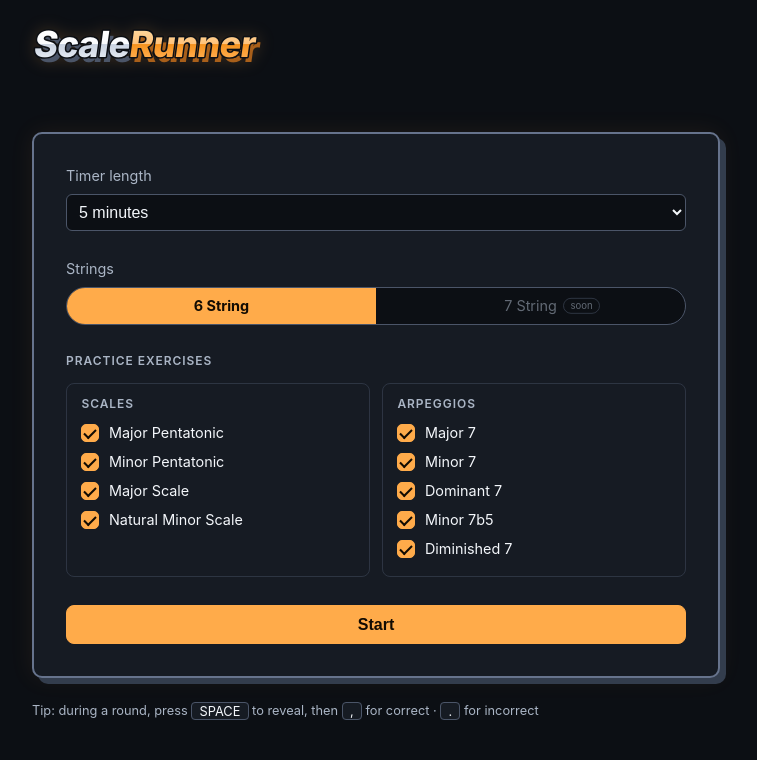
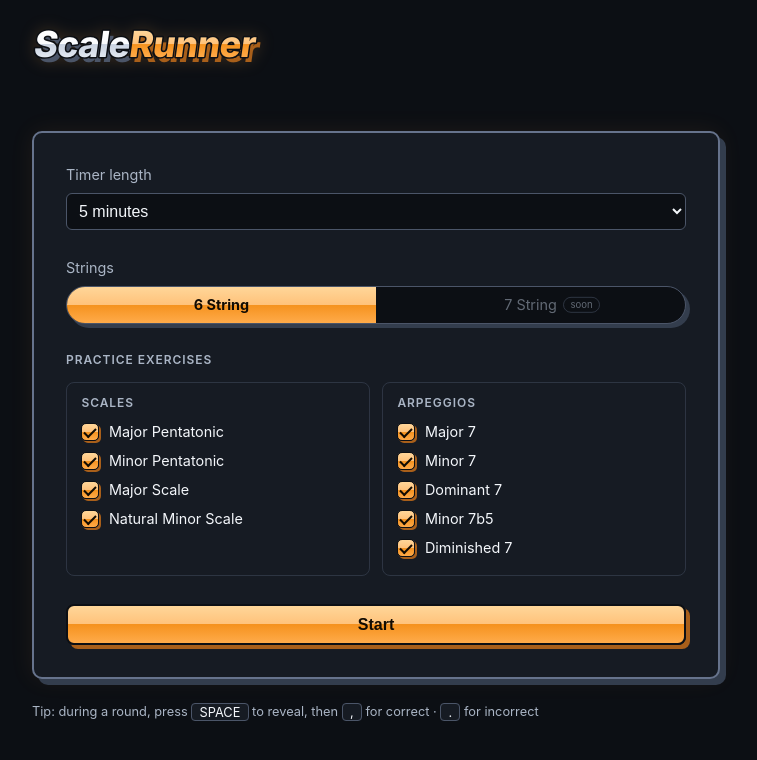
Before and after one commit to fraserwat/guitar-scale-generator, a Django app: page / in a window 1280 px wide, after a click on "6 String". Shown: the top 760 px of the page, without its empty margins (264-1021 px from the left). Run offline with Django 5.2, Linux system fonts and the light colour scheme.

Commit message:
GBA treatment for buttons, segmented control, and checkboxes
Controls join the wordmark's visual language (user-designed via Q&A):

- Start and Correct/Incorrect buttons: glossy shine-line gradient
  faces, 2px dark outline, 4px hard extrude in a darker shade of each
  button's own colour (orange/green/red). :active presses the button
  down into its extrude. Disabled buttons flatten (no extrude).
- Strings segmented control: the surfaces' extrude on the pill, glossy
  face on the selected segment.
- Checked exercise boxes: mini GBA — glossy orange face, dark outline,
  2px extrude.
- Start button (only) gets a JRPG shine sweep on hover, 900ms,
  reduced-motion guarded.

Cache-bust style.css v22. Tests 169 green.

Co-Authored-By: Claude Fable 5 <noreply@anthropic.com>

```diff
--- a/practice/static/practice/style.css
+++ b/practice/static/practice/style.css
@@ -130,6 +130,7 @@ body {
   border-radius: 999px;
   background: var(--bg);
   overflow: hidden;
+  box-shadow: 4px 4px 0 #333d4d; /* the surfaces' extrude */
 }
 
 /* Real radios, visually hidden but kept adjacent for the + selectors
@@ -154,7 +155,8 @@ body {
 }
 
 .seg-input:checked + .seg-option {
-  background: var(--accent);
+  /* Glossy face, matching the GBA buttons */
+  background: linear-gradient(180deg, #ffd699, #ffc27a 50%, #f5921e 50%, #ffab4a);
   color: #120b02;             /* dark bold text, matches .btn-primary */
   font-weight: 700;
 }
@@ -252,8 +254,10 @@ body {
 }
 
 .exercise-option input:checked + .exercise-box {
-  background: var(--accent);
-  border-color: var(--accent);
+  /* Mini GBA: glossy face, dark outline, tiny hard extrude */
+  background: linear-gradient(180deg, #ffd699, #ffc27a 50%, #f5921e 50%, #ffab4a);
+  border-color: #0c0f14;
+  box-shadow: 2px 2px 0 #a85f1a;
 }
 
 .exercise-option input:checked + .exercise-box::after { opacity: 1; }
@@ -287,6 +291,7 @@ body {
 @media (prefers-reduced-motion: reduce) {
   .seg-option, .exercise-box, .exercise-name { transition: none; }
   .app-title:hover .logo-shine-band { animation: none; }
+  #start-btn:hover::after { animation: none; }
 }
 
 select {
@@ -314,16 +319,84 @@ button:disabled { cursor: not-allowed; }
   cursor: pointer;
 }
 
-.btn:disabled { opacity: 0.45; cursor: not-allowed; }
+.btn:disabled { opacity: 0.45; cursor: not-allowed; box-shadow: none; }
 
-.btn-primary { background: var(--accent); border-color: var(--accent); color: #120b02; font-weight: 700; }
-.btn-primary:hover { filter: brightness(1.1); }
-/* Correct/incorrect: solid fills with dark text (matches .btn-primary's
-   treatment) — well above WCAG AA vs. the old outline-only style. */
-.btn-correct:not(:disabled) { background: var(--green); border-color: var(--green); color: #04210f; font-weight: 700; }
-.btn-incorrect:not(:disabled) { background: var(--red); border-color: var(--red); color: #2b0605; font-weight: 700; }
+/* GBA-treated buttons, matching the wordmark: glossy shine-line faces
+   (hard mid-stop gradients), dark outline, hard extrude in a darker
+   shade of each button's own colour. Dark text stays well above WCAG
+   AA on every face. :active presses the button down into its extrude —
+   the classic tactile game-button push. */
+.btn-primary,
+.btn-correct:not(:disabled),
+.btn-incorrect:not(:disabled) {
+  border: 2px solid #0c0f14;
+  font-weight: 700;
+}
+
+.btn-primary {
+  background: linear-gradient(180deg, #ffd699, #ffc27a 50%, #f5921e 50%, #ffab4a);
+  color: #120b02;
+  box-shadow: 4px 4px 0 #a85f1a;
+}
+
+.btn-correct:not(:disabled) {
+  background: linear-gradient(180deg, #a9efc7, #7ce3a9 50%, #2fb56a 50%, #4ed184);
+  color: #04210f;
+  box-shadow: 4px 4px 0 #1d7a45;
+}
+
+.btn-incorrect:not(:disabled) {
+  background: linear-gradient(180deg, #ffc6c3, #ff9d99 50%, #f0524c 50%, #ff7a75);
+  color: #2b0605;
+  box-shadow: 4px 4px 0 #a83833;
+}
+
+.btn-primary:not(:disabled):hover,
 .btn-correct:not(:disabled):hover,
-.btn-incorrect:not(:disabled):hover { filter: brightness(1.1); }
+.btn-incorrect:not(:disabled):hover { filter: brightness(1.07); }
+
+.btn-primary:not(:disabled):active {
+  transform: translate(3px, 3px);
+  box-shadow: 1px 1px 0 #a85f1a;
+}
+
+.btn-correct:not(:disabled):active {
+  transform: translate(3px, 3px);
+  box-shadow: 1px 1px 0 #1d7a45;
+}
+
+.btn-incorrect:not(:disabled):active {
+  transform: translate(3px, 3px);
+  box-shadow: 1px 1px 0 #a83833;
+}
+
+/* JRPG shine sweep on the hero button only (the judge buttons are
+   pressed rapid-fire mid-game — a constant sweep would be noisy). */
+#start-btn {
+  position: relative;
+  overflow: hidden;
+}
+
+#start-btn::after {
+  content: "";
+  position: absolute;
+  top: -25%;
+  bottom: -25%;
+  left: -40px;
+  width: 30px;
+  background: linear-gradient(90deg, rgba(255, 255, 255, 0),
+                              rgba(255, 255, 255, 0.7),
+                              rgba(255, 255, 255, 0));
+  transform: skewX(-14deg);
+  pointer-events: none;
+}
+
+#start-btn:hover::after { animation: btn-shine 900ms ease-out; }
+
+@keyframes btn-shine {
+  from { transform: skewX(-14deg) translateX(0); }
+  to { transform: skewX(-14deg) translateX(780px); }
+}
 
 /* Pre-reveal judge buttons: still grey/inactive, but clearly legible —
    the generic 45%-opacity disabled look all but vanished on this bg. */
--- a/practice/templates/practice/index.html
+++ b/practice/templates/practice/index.html
@@ -5,7 +5,7 @@
   <meta name="viewport" content="width=device-width, initial-scale=1">
   <title>ScaleRunner</title>
   {# ?v= busts the browser cache when static assets change; bump on JS/CSS edits #}
-  <link rel="stylesheet" href="{% static 'practice/style.css' %}?v=21">
+  <link rel="stylesheet" href="{% static 'practice/style.css' %}?v=22">
 </head>
 <body data-csrf-token="{{ csrf_token }}">
   <main class="app">
```
Also changed, not shown: practice/tests/test_api.py (+1 -1 lines).
